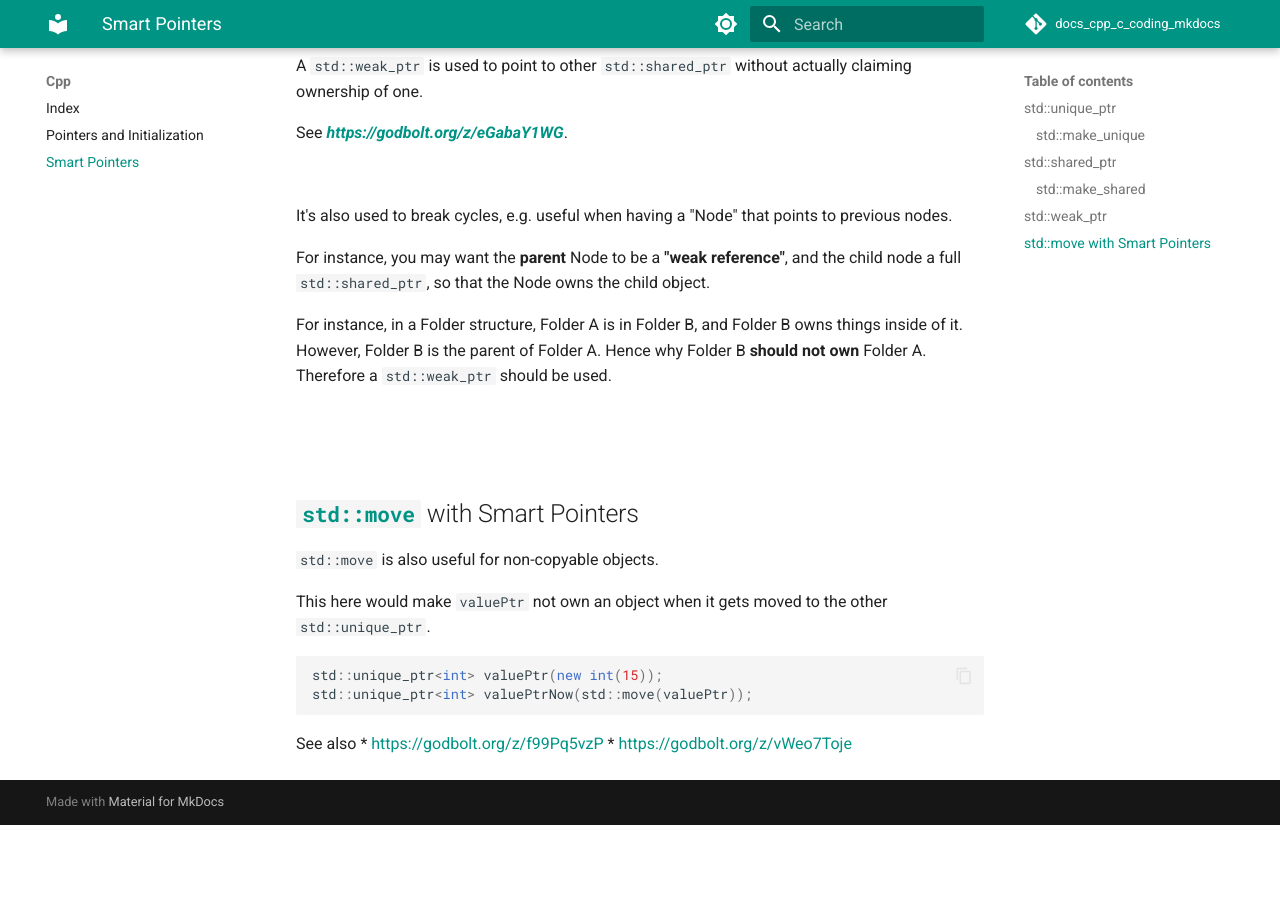
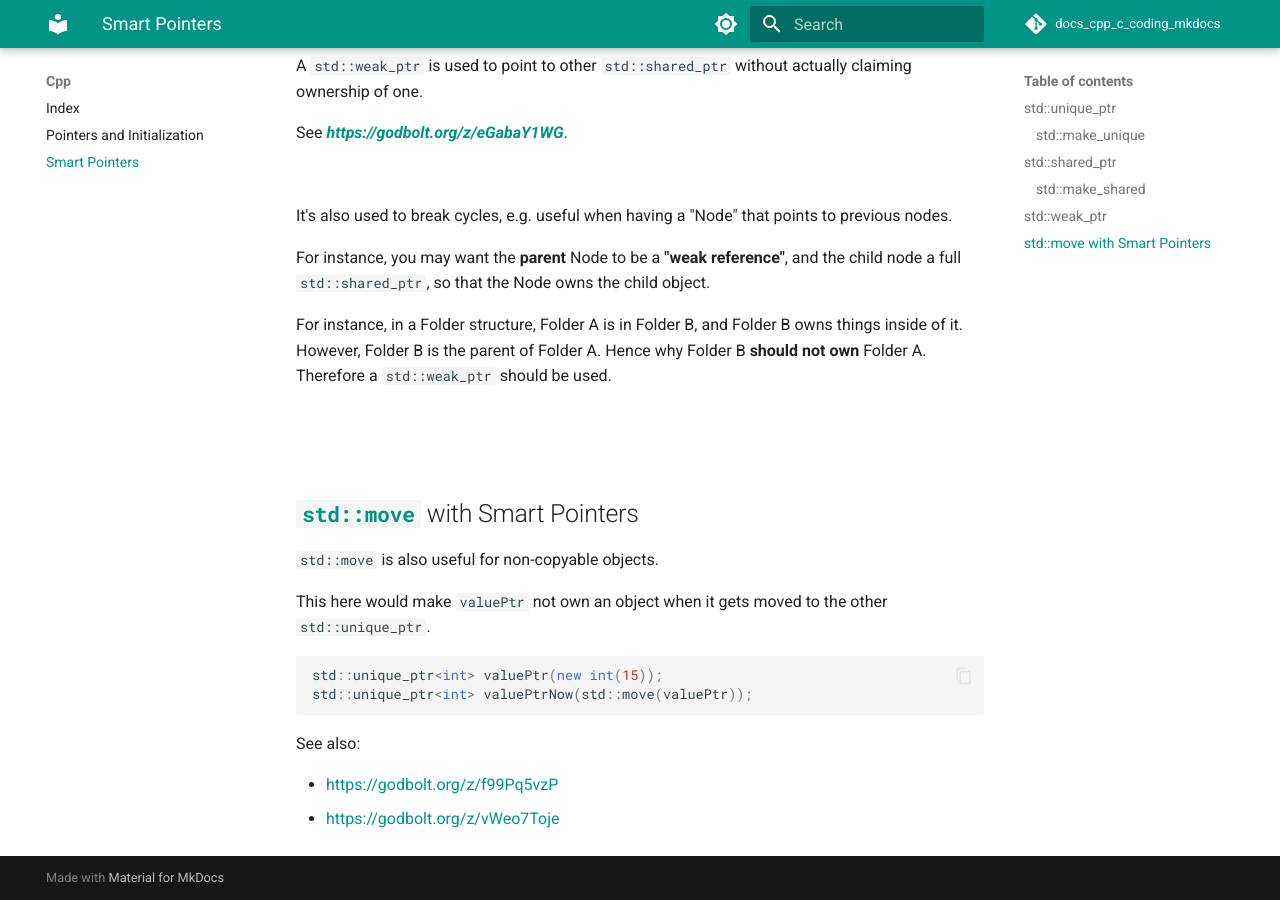
Before and after one commit to karl-police/docs_cpp_c_coding, an MkDocs documentation site: the page built from docs/cpp/Smart_Pointers.md, in a window 1280 px wide and 900 px high, scrolled down 2589 px. Built offline with MkDocs 1.6.1 and Material for MkDocs 9.7.7, drawn with Linux system fonts in a browser that asks for light colours; comment, search, counter and statistics services are not loaded; before the commit the page ends 3414 px from its top, so only the background shows below that.

````diff
--- a/docs/cpp/Smart_Pointers.md
+++ b/docs/cpp/Smart_Pointers.md
@@ -125,6 +125,7 @@ std::unique_ptr<int> valuePtrNow(std::move(valuePtr));
 ```
 
 
-See also
+See also:
+
 * https://godbolt.org/z/f99Pq5vzP
 * https://godbolt.org/z/vWeo7Toje
````
